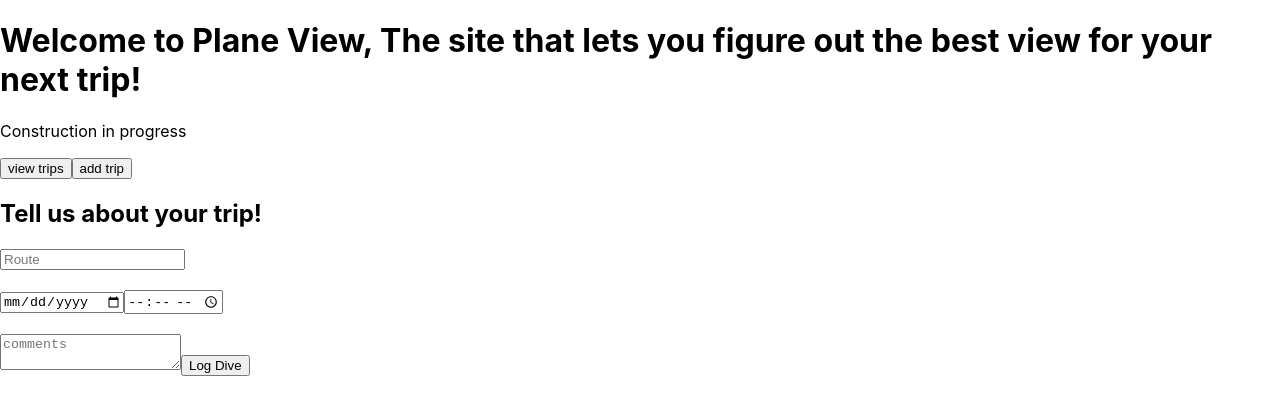
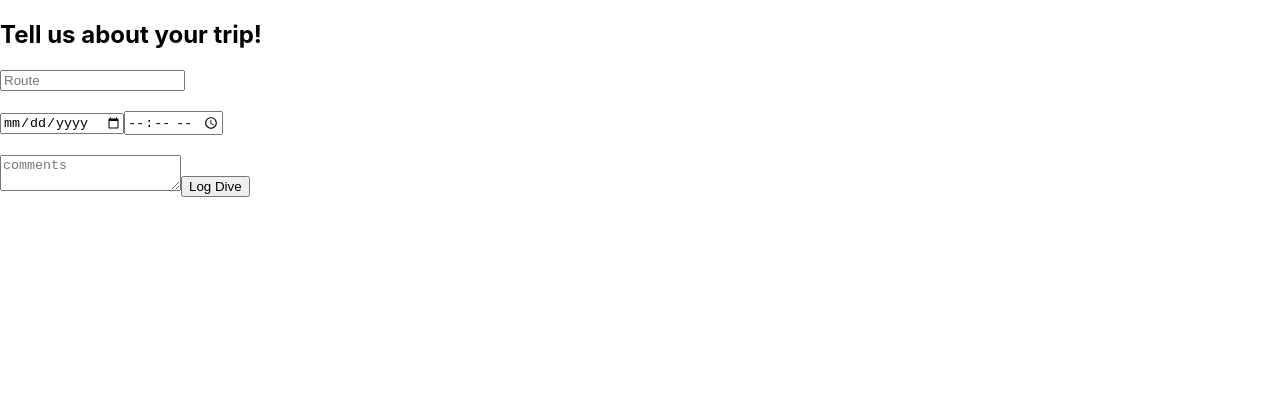
Before and after one commit to MikeShahin/plane-view, a React (Create React App) app: page /newtrip in a window 1280 px wide. Shown: the top 414 px of the page. Built offline with nearby package versions, Linux system fonts and the light colour scheme.

Commit message:
fixed homepage behavior

```diff
--- a/src/App.js
+++ b/src/App.js
@@ -11,9 +11,9 @@ class App extends Component {
   render() {
     return (
       <div>
-        <Home />
          <BrowserRouter>
           <Switch>
+            <Route exact path='/' component={Home}/>
             {/* <Route exact path='/' component={Home}/> */}
             <Route exact path='/newtrip' component={NewTrip}/>
             <Route exact path='/viewtrips' component={ViewTrips}/>
```
